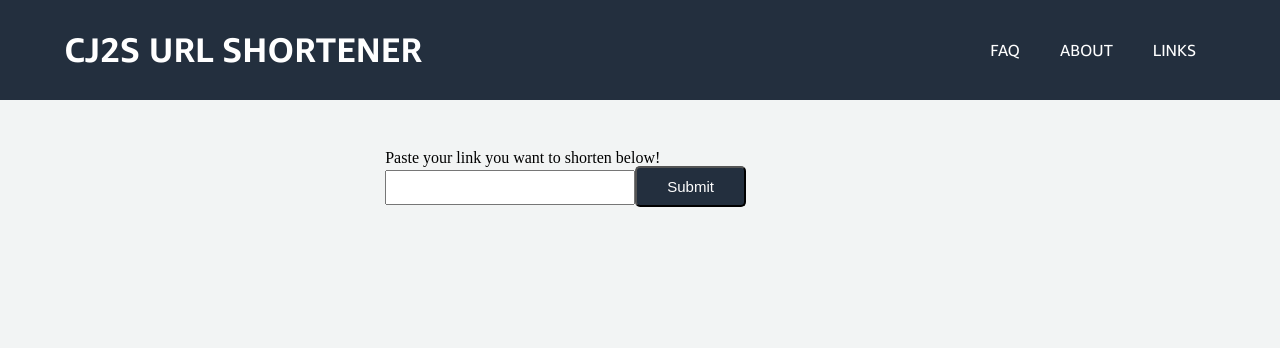
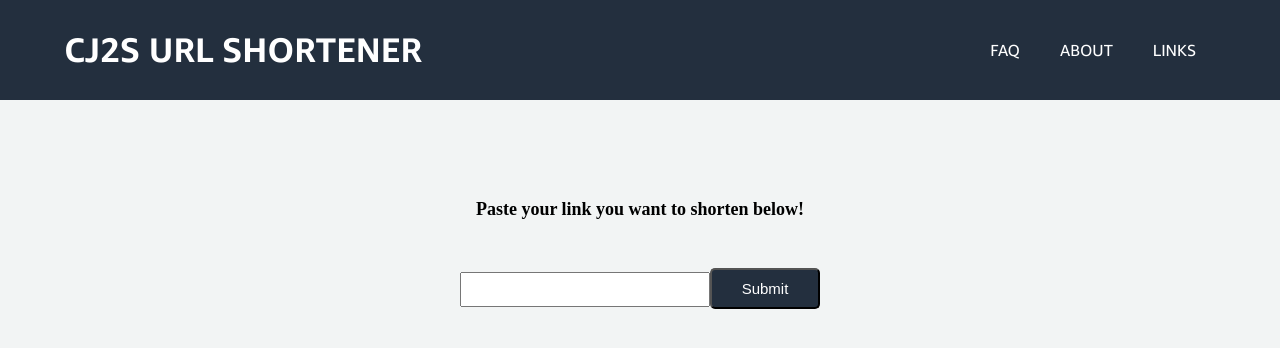
Before and after one commit to cj2-site/cj2_frontend, a React (Create React App) app: page / in a window 1280 px wide. Shown: the top 348 px of the page. Built offline with nearby package versions, Linux system fonts and the light colour scheme.

Commit message:
submit & output scss

```diff
--- a/src/components/app.jsx
+++ b/src/components/app.jsx
@@ -42,7 +42,7 @@ class App extends React.Component {
     }
     // Call superagent to invoke a update / delete & update the links
     await superagent.put(`${this.state.backendURL.slice(0,26)}${tinyURL.slice(-4)}`)
-    .then(res => this.setState({ links: [...this.state.links.filter(element => element.tinyURL !== tinyURL)] }));
+    .end((err,res) => this.setState({ links: [...this.state.links.filter(element => element.tinyURL !== tinyURL)] }))
   }
 
   updateTinyURL = (tinyURL, longURL, qrCode) => {
--- a/src/components/home.jsx
+++ b/src/components/home.jsx
@@ -4,13 +4,13 @@ import OutputURL from './outputurl.jsx';
 
 const Home = (props) => {
   return (
-    <section>
-      <div>
+    <div className='home'>
+      <div >
       {props.tinyURL === '' ?
         <SubmitURL {...props} /> :
         <OutputURL {...props} /> }
       </div>
-    </section>
+    </div>
   );
 }
 
--- a/src/components/links.jsx
+++ b/src/components/links.jsx
@@ -8,7 +8,7 @@ class Links extends React.Component {
       <LinkItem key={index} {...link} delLink={this.props.delLink} />
     ));
     return (
-      <div>
+      <div className='links'>
         <section>
           {renderedContent}
         </section>
--- a/src/components/outputurl.jsx
+++ b/src/components/outputurl.jsx
@@ -33,7 +33,7 @@ class OutputURL extends React.Component {
 
   render(){
     return (
-      <div className='output'>
+      <div className='outputurl'>
         <section>
           <div>
             <img src={this.props.qrCode} alt= 'QR Code'/>
--- a/src/components/submiturl.jsx
+++ b/src/components/submiturl.jsx
@@ -60,16 +60,17 @@ class SubmitURL extends React.Component {
   render(){
     return (
       <div className="submiturl">
-        <section>
+        <div>
+          <h2>Paste your link you want to shorten below!</h2>
+        </div>
           <form onSubmit={this.handleSubmit}>
-            <h2>Paste your link you want to shorten below!</h2>
             <input className='longUrlInput' onChange={this.handleURL} />
             <button>Submit</button>
           </form>
+        <div>
           <h2><span style={{ color: 'red' }}>{this.state.errmsg}</span></h2>
-        </section>
+        </div>
       </div>
-
     );
   }
 }
--- a/src/scss/_layout.scss
+++ b/src/scss/_layout.scss
@@ -1,14 +1,6 @@
 /****************************
     Generic
 *****************************/
-
-div {
-  div {
-    width: 70%;
-    margin: 50px auto;
-  }
-}
-
 
 /****************************
       Header
@@ -74,6 +66,41 @@ nav {
       Home
 *****************************/
 
+.home {
+
+  div {
+    margin: 50px auto;
+  }
+}
+
+.submiturl {
+  display: flex;
+  flex-flow: column nowrap;
+  justify-content: center;
+  align-items: center;
+  text-align: center;
+
+  h2 {
+    font-weight: bold;
+    font-size: 18px;
+  }
+}
+
+.outputurl {
+  display: flex;
+  flex-flow: column nowrap;
+  justify-content: center;
+  align-items: center;
+  text-align: center;
+  width: 100%;
+
+  h2 {
+    margin-top: 10px;
+    font-weight: bold;
+    font-size: 18px;
+  }
+}
+
 
 /****************************
       Faq
@@ -87,7 +114,7 @@ nav {
 .aboutMe {
 
   div {
-    width: 100%;
+    width: 70%;
     margin: 50px auto;
   }
 
@@ -120,6 +147,17 @@ nav {
       Links
 *****************************/
 
+.links {
+
+  div {
+    width: 70%;
+    margin: 50px auto;
+  }
+
+  font-size: 16px;
+  margin: 10px 0px;
+}
+
 /****************************
     media queries
 *****************************/
```
